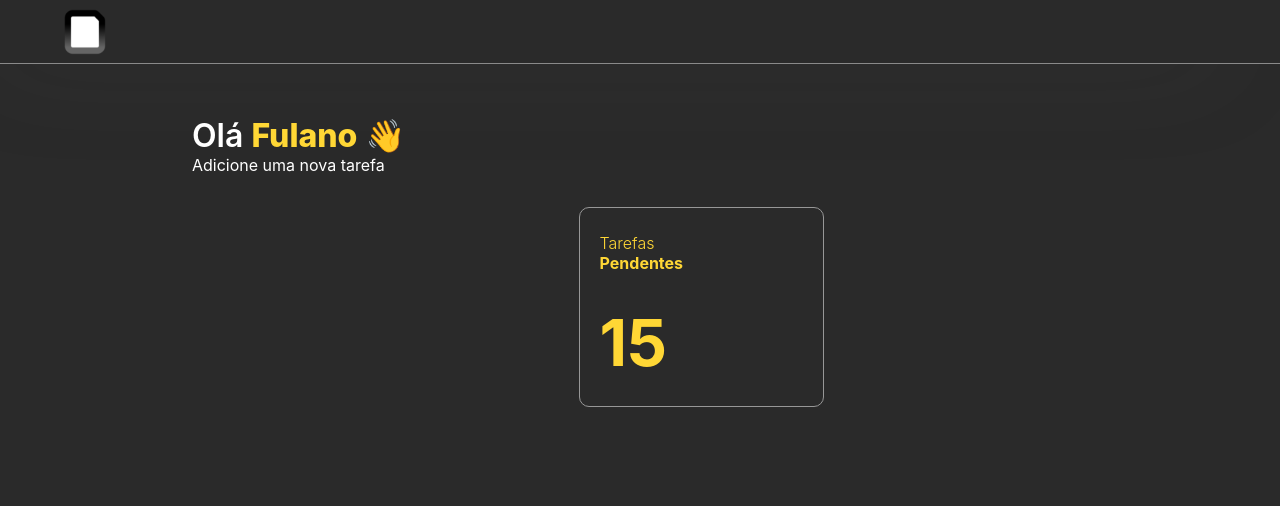
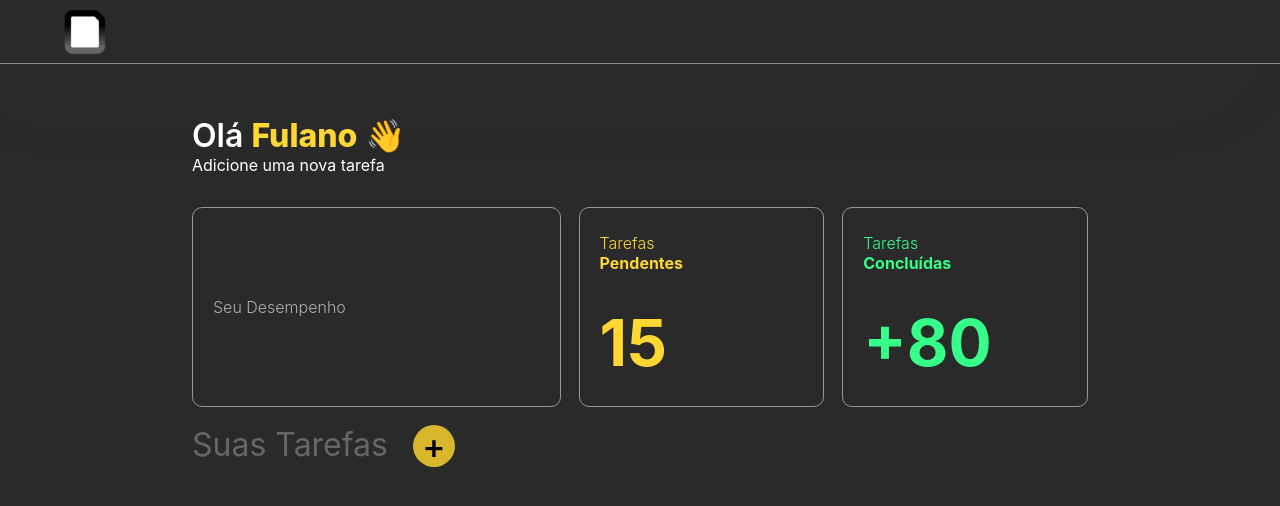
Before and after one commit to gabrielsb18/PI-FrontEnd, a React (Vite) app: page /home in a window 1280 px wide. Shown: the top 506 px of the page. Built offline with nearby package versions, Linux system fonts and the light colour scheme.

Commit message:
Atualização da página Home

```diff
--- a/src/pages/Home/Home.jsx
+++ b/src/pages/Home/Home.jsx
@@ -1,5 +1,6 @@
+import AddTask from "../../components/AddTask/AddTask";
 import HeaderNav from "../../components/Header/Header";
-import { ContainerBody, Main, ContainerGraphics, ContentGraphicTwo, HeaderTitle } from "./home.style";
+import { ContainerBody, Main, ContainerGraphics, ContentGraphicsOne, ContentGraphicTwo, HeaderTitle, ContentGraphicTree, HeaderTasks, Tasks } from "./home.style";
 
 
 export default function Home (){
@@ -12,10 +13,23 @@ export default function Home (){
                     <p>Adicione uma nova tarefa</p>
                 </HeaderTitle>
             <ContainerGraphics>
+                <ContentGraphicsOne>
+                    <p>Seu Desempenho</p>
+                </ContentGraphicsOne>
                 <ContentGraphicTwo>
                     <p>Tarefas <br /> <strong>Pendentes</strong></p>
                     <h1>15</h1>
                 </ContentGraphicTwo>
+                <ContentGraphicTree>
+                    <p>Tarefas <br /> <strong>Concluídas</strong></p>
+                    <h1>+80</h1>
+                </ContentGraphicTree>
+                <HeaderTasks>
+                    <Tasks>
+                        <h1>Suas Tarefas</h1>
+                        <AddTask/>
+                    </Tasks>
+                </HeaderTasks>
             </ContainerGraphics>
             </Main>
         </ContainerBody>
--- a/src/pages/Home/Home.style.js
+++ b/src/pages/Home/Home.style.js
@@ -47,6 +47,29 @@ export const ContainerGraphics = styled.div`
     width:100%;
 `;
 
+export const ContentGraphicsOne = styled.div`
+    display:flex;
+    flex-direction:column;
+    justify-content: space-around;
+    grid-area: MonthsCompletedTasks;
+    border: 1px solid #979797;
+    padding:20px;
+    border-radius:10px;
+
+    > p {
+        font-size:16px;
+        color: #afafaf;
+        font-weight:300;
+    }
+
+    > h1 {
+        margin-top: 20px;
+        color: #35FF89;
+        font-size:64px;
+
+    }
+`;
+
 export const ContentGraphicTwo = styled.div`
     display:flex;
     flex-direction:column;
@@ -69,3 +92,59 @@ export const ContentGraphicTwo = styled.div`
         font-size:64px
     }
 `;
+
+export const ContentGraphicTree = styled.div`
+    display:flex;
+    flex-direction:column;
+    justify-content: space-around;
+    grid-area: ContentGraphicTree;
+    border: 1px solid #979797;
+    padding:20px;
+    border-radius:10px;
+
+    > p {
+        font-size:16px;
+        color: #35FF89;
+        font-weight:300;
+
+        > strong {
+        margin-top: 20px;
+        color: #35FF89;
+        }
+    }
+
+    > h1 {
+        margin-top: 20px;
+        color: #35FF89;
+        font-size:64px;
+
+    }
+`;
+
+export const HeaderTasks = styled.div`
+    display:flex;
+    justify-content: space-between;
+    align-items:center;
+    width: 100%;
+`;
+
+export const Tasks = styled.div`
+    display:flex;
+    gap: 25px;
+    > h1{
+        color: #666;
+        font-size: 32px;
+        font-weight:400;
+    }
+
+`;
+
+export const ContainerTasks = styled.div`
+    display:grid;
+    grid-template-columns: minmax(280px,3fr) minmax(160px, 2fr) minmax(200px, 2fr);
+    grid-template-rows: minmax(200px, auto);
+    grid-template-areas: "MonthsCompletedTasks ContentGraphicTwo ContentGraphicTree";
+    gap:18px;
+    justify-content:flex-start;
+    width:100%;
+`;
```
